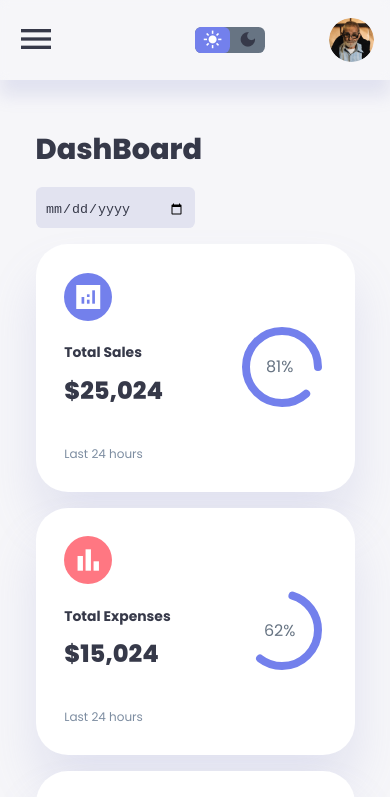
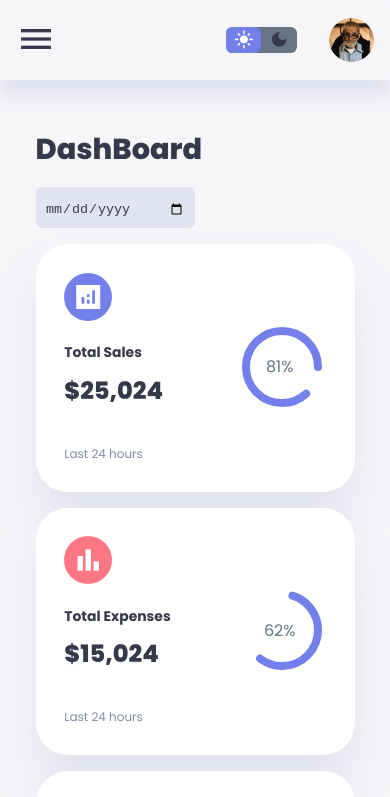
Before and after one commit to frankudoags/Responsive-Admin-DashBoard-with-Light-and-Dark-Mode, a plain HTML site: page index.html in a window 390 px wide. Shown: the top 797 px of the page. Drawn offline with Linux system fonts and the light colour scheme.

Commit message:
Fixes for bugs

```diff
--- a/style.scss
+++ b/style.scss
@@ -578,7 +578,7 @@ main {
          .theme-toggler {
              width: 4.4rem;
              position: absolute;
-             left: 50%;
+             left: 58%;
          }
          button {
              display: inline-block;
```
Also changed, not shown: style.css.
